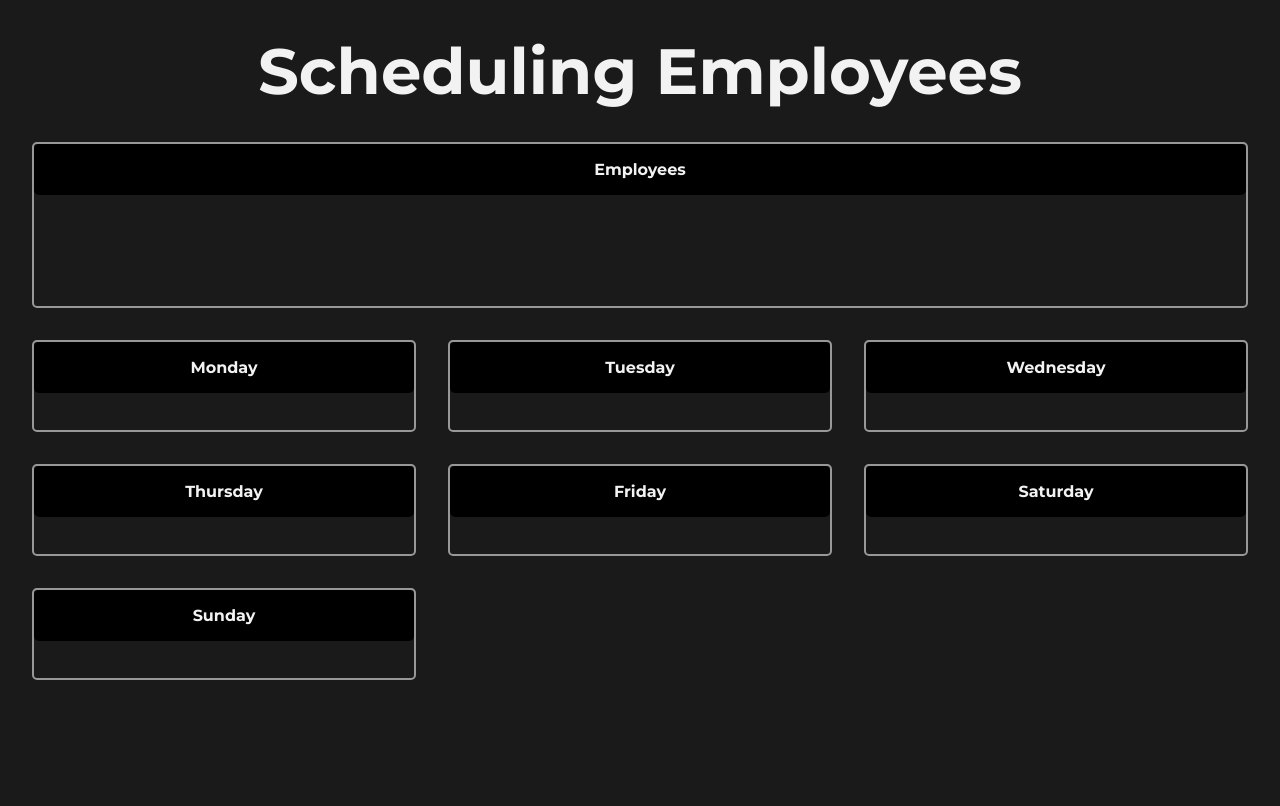
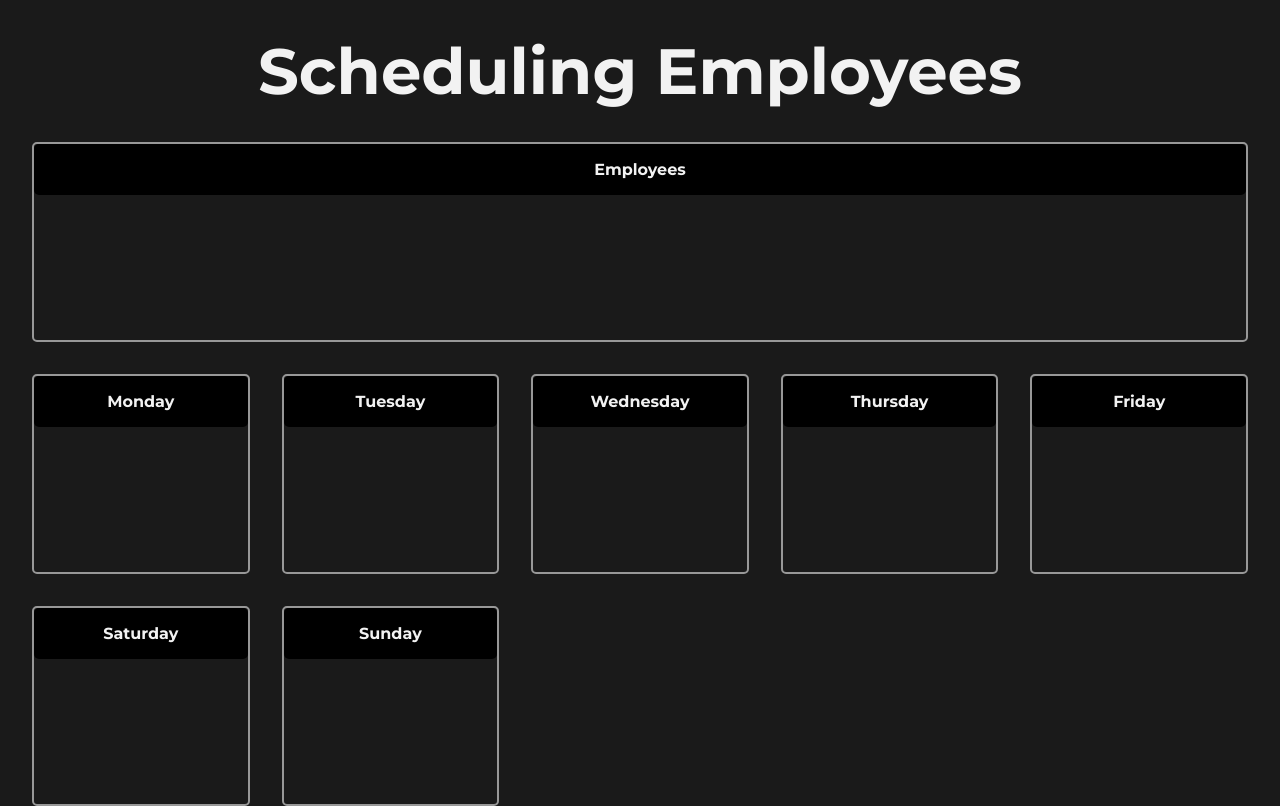
Before and after one commit to Pipeto84/employees, a React (Vite) app: page / in a window 1280 px wide. Built offline with nearby package versions, Linux system fonts and the light colour scheme.

Commit message:
containerEmplotyees

```diff
--- a/src/index.css
+++ b/src/index.css
@@ -37,7 +37,7 @@ body{
 .grid {
   flex: 1;
   display: grid;
-  grid-template-columns: repeat(3, 1fr);
+  grid-template-columns: repeat(5, 1fr);
   gap: 2rem;
   padding: 0 2rem;
   width: 100%;
@@ -46,6 +46,7 @@ body{
   border: 2px solid #ffffff8c;
   border-radius: 5px;
   transition: all .3s linear;
+  height: 200px;
 }
 
 .layout-cards>p {
```
